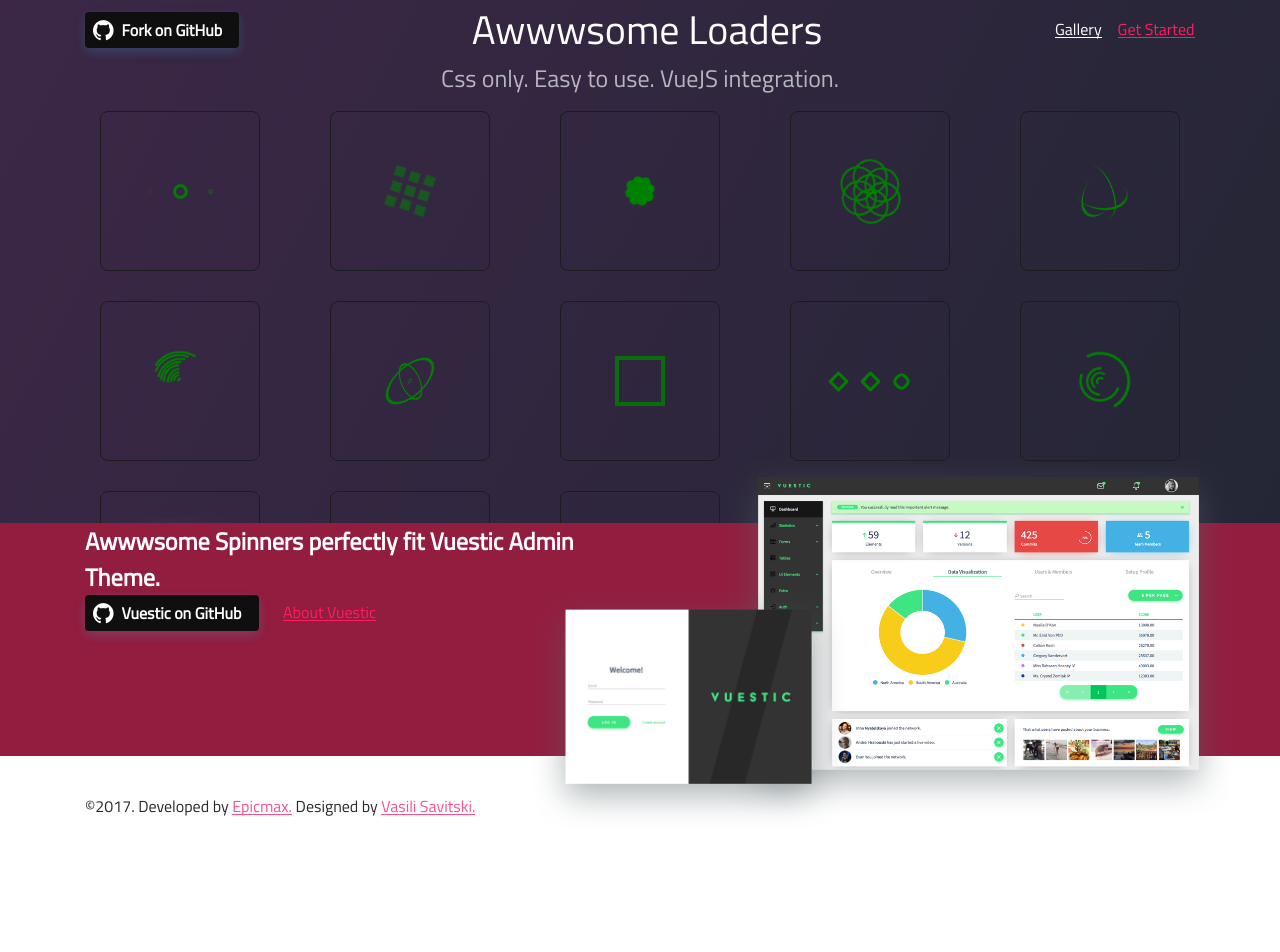
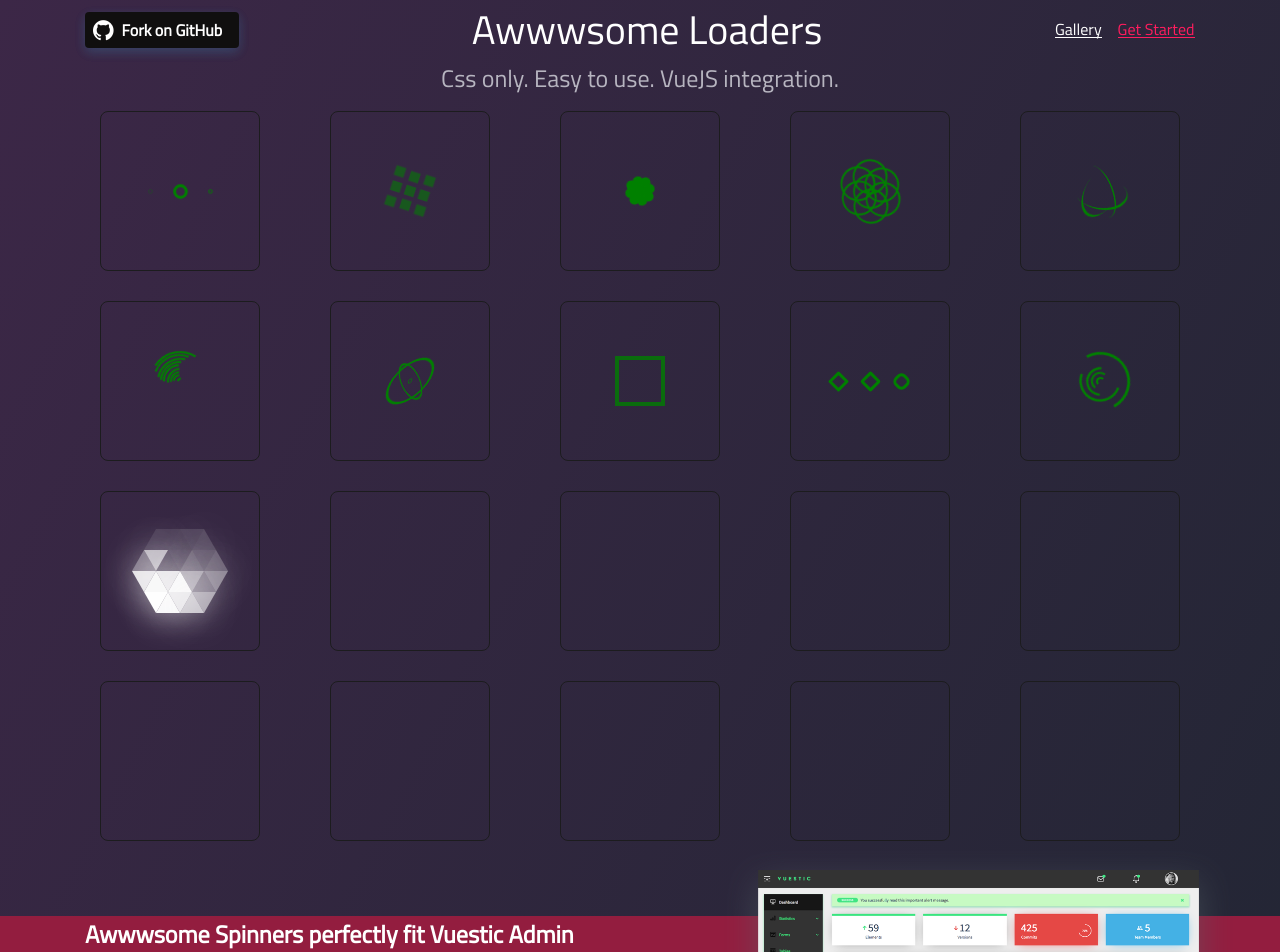
Before and after one commit to epicmaxco/epic-spinners-landing, a Vue app: page / in a window 1280 px wide. Shown: the top 952 px of the page. Before the commit the page ends 856 px from the top, so only its background shows below. Built offline with nearby package versions, Linux system fonts and the light colour scheme.

Commit message:
fix(footer): position

```diff
--- a/src/components/LoadersFooter.vue
+++ b/src/components/LoadersFooter.vue
@@ -38,10 +38,7 @@
 @import "../sass/variables";
 
 .loaders-footer {
-  position: absolute;
-  bottom: 0;
-  left: 0;
-  right: 0;
+  margin-top: 60px;
   .top-line {
     background-color: $brand-main-color-dark;
     height: $footer-main-height;
```
